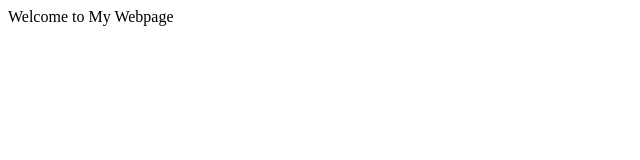
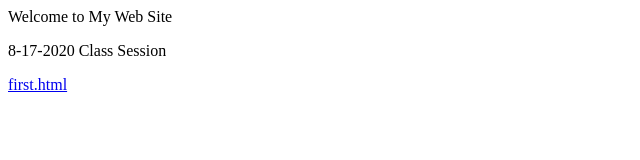
Before and after one commit to Toni0756/Toni0756.github.io, a plain HTML site: page index.html in a window 1280 px wide. Shown: the whole page, without its empty margins (0-640 px from the left). Drawn offline with Linux system fonts and the light colour scheme.

Commit message:
Update index.html

```diff
--- a/index.html
+++ b/index.html
@@ -1,10 +1,12 @@
 <html>
   <head>
-  <title>My First Webpage</title>
+  <title>My Web Site</title>
   </head>
 
   <body>
-  <p>Welcome to My Webpage </p>
+    <p>Welcome to My Web Site </p>
+    <p>8-17-2020 Class Session</p>
+    <p><a href="first.html">first.html</a></p>
   </body>
 
 </html>
```
